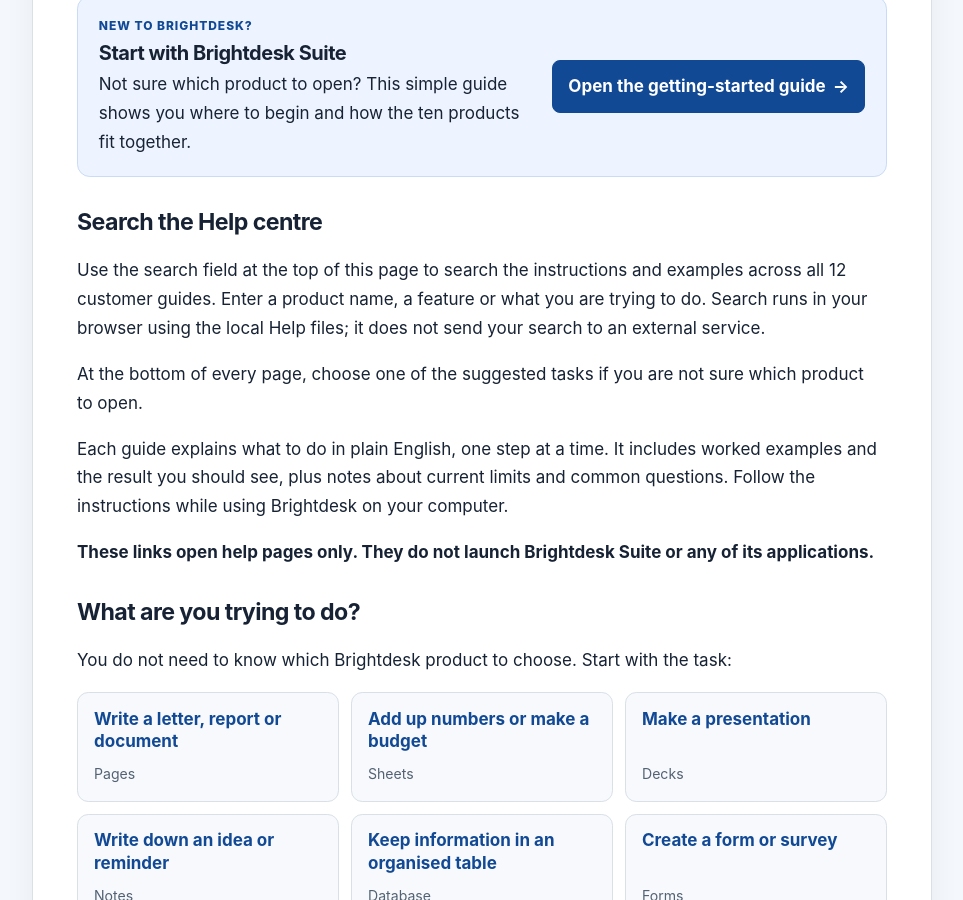
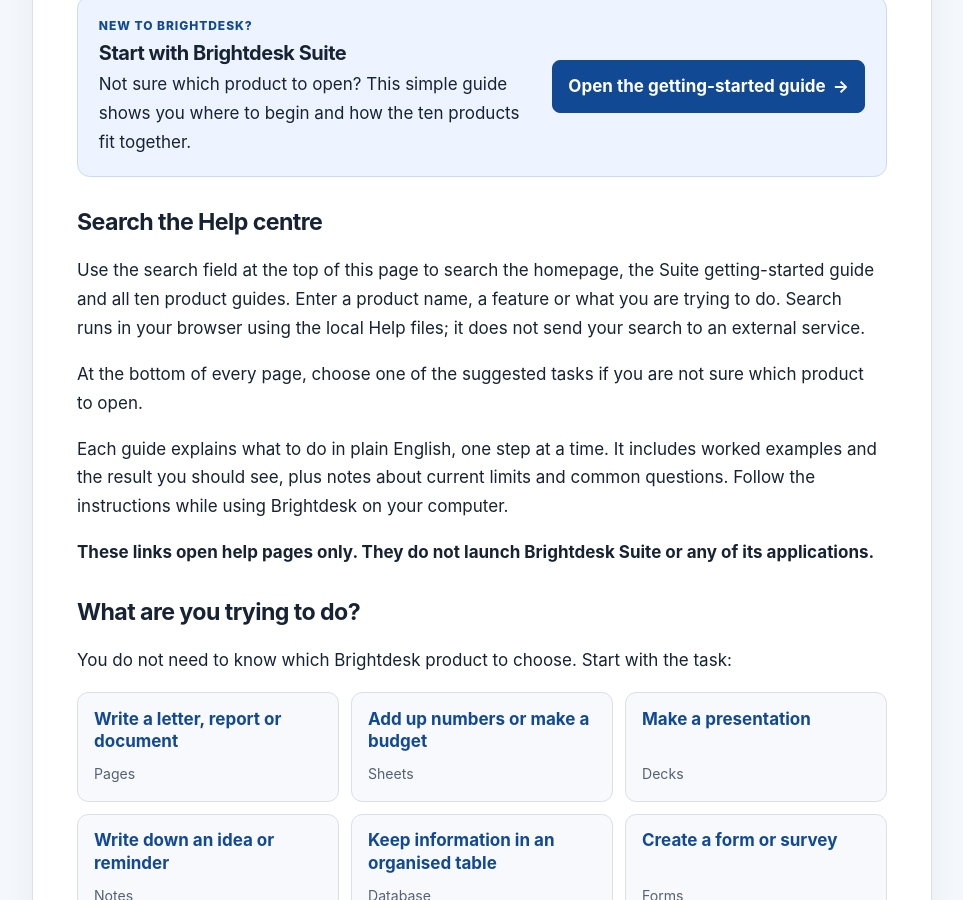
Before and after one commit to conz20/Brightdesk-Wiki, a Jekyll site: the page built from docs/index.md, in a window 1280 px wide and 900 px high, scrolled down 786 px. Shown: the whole window, without its empty margins (158-1121 px from the left). Built offline with Jekyll 4.4.1, drawn with Linux system fonts in a browser that asks for light colours.

Commit message:
docs(help): clarify what Help search covers

```diff
--- a/docs/index.md
+++ b/docs/index.md
@@ -22,7 +22,7 @@ Brightdesk Suite, all ten approved Brightdesk products and this customer help ce
 
 ## Search the Help centre
 
-Use the search field at the top of this page to search the instructions and examples across all 12 customer guides. Enter a product name, a feature or what you are trying to do. Search runs in your browser using the local Help files; it does not send your search to an external service.
+Use the search field at the top of this page to search the homepage, the Suite getting-started guide and all ten product guides. Enter a product name, a feature or what you are trying to do. Search runs in your browser using the local Help files; it does not send your search to an external service.
 
 At the bottom of every page, choose one of the suggested tasks if you are not sure which product to open.
 
```
